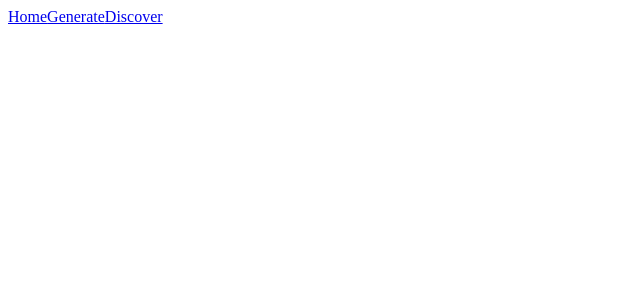
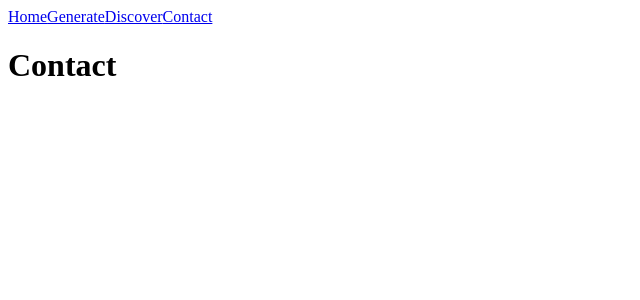
Before and after one commit to shauncarr22/DnD-Ideas, a React app: page /contact in a window 1280 px wide. Shown: the top 300 px of the page, without its empty margins (0-640 px from the left). Built offline with nearby package versions, Linux system fonts and the light colour scheme; the HTML template or start-up script is replaced by a standard one.

Commit message:
add contact page

```diff
--- a/server.js
+++ b/server.js
@@ -18,7 +18,9 @@ app.use(BodyParser.json());
 app.get('/getStory', (req,res) => {
     const boss = ['The Slave Lords', 'Zargon', 'Strahd von Zarovich', 'Verminaard', 'Goblin King', 'The Unkown Wizard', 'The Prince', 'The Elders']
 
-    const motive = ['To prove that Zadera is dead', 'To kill all the humans and let night creatures reclaim earth', 'to bring fourth the darkness', 'the dark father demands it', 'The High council thinks they are the true rules of all living things']
+    const motive = ['To prove that their god is dead', 'To kill all the humans and let night creatures reclaim earth', 'to bring fourth the darkness', 'the dark father demands it',
+    'The High council thinks they are the true rules of all living things', 'to become famous', 'to become rich', 'to obtain a lengendary item', 'obession with research', 'Revenge for ???', 'Thrill of conquest', 'Failing into reverse',
+    'to instill anarchy', 'teen angst']
 
     const world = ['post-apotyltic', 'steampunk', 'dark-ages', 'golden-age', 'the silver-age', 'industerial revloution']
 
--- a/src/app.jsx
+++ b/src/app.jsx
@@ -4,6 +4,7 @@ import Home from './components/Home.jsx';
 import Gen from './components/Gen.jsx';
 import NavBar from './components/Nav.jsx'
 import Discover from './components/discover.jsx';
+import Contact from './components/contact.jsx'
 
 
 class App extends Component {
@@ -18,6 +19,7 @@ class App extends Component {
                 <Route exact path="/" component={Home}/>
                 <Route path='/generate' component={Gen}/>
                 <Route path="/discover" component={Discover}/>
+                <Route path='/contact' component={Contact}/>
             </BrowserRouter>
         )
     }
--- a/src/components/Nav.jsx
+++ b/src/components/Nav.jsx
@@ -8,6 +8,7 @@ const NavBar = () => {
             <a className="active"><Link to='/'>Home</Link></a>
             <a className="link__nav"><Link to='/generate'>Generate</Link></a>
             <a><Link to='/discover'>Discover</Link></a>
+            <a className="link__About"><Link to='/contact'>Contact</Link></a>
         </div>
     );
 };
--- /dev/null
+++ b/src/components/contact.jsx
@@ -0,0 +1,11 @@
+import React from 'react';
+
+const Contact = () => {
+    return (
+        <div>
+            <h1>Contact</h1>
+        </div>
+    );
+};
+
+export default Contact
```
Also changed, not shown: 1 other file (tests, documents, lock files or other folders).
